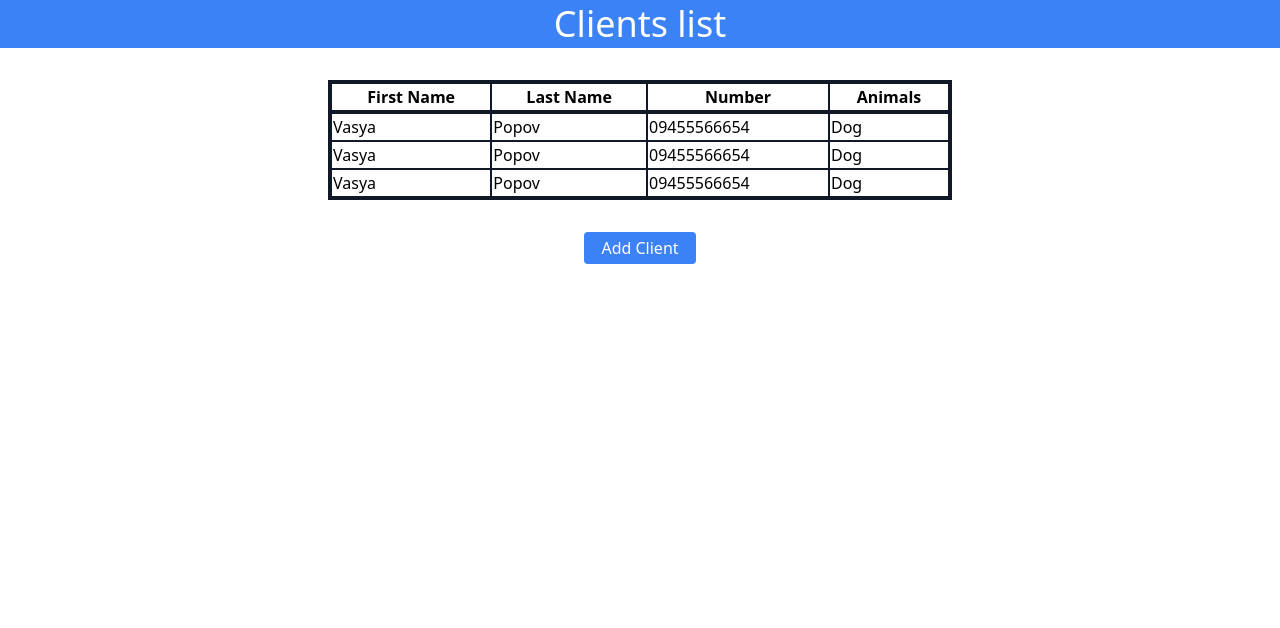
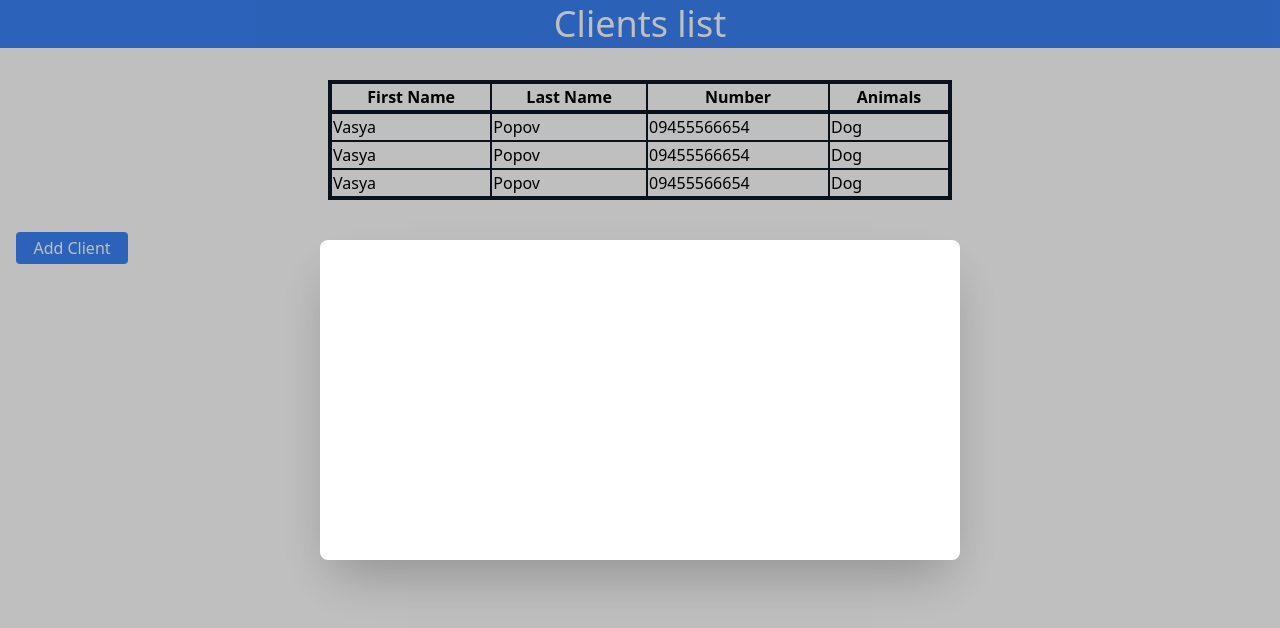
Before and after one commit to Andrey0295/test_expane, a React (Create React App) app: page / in a window 1280 px wide. Both pictures are taken after a click on the button "Add Client". Shown: the top 628 px of the page. Built offline with nearby package versions, Linux system fonts and the light colour scheme.

Commit message:
begins to create clients-editor in modal

```diff
--- a/src/App.tsx
+++ b/src/App.tsx
@@ -1,10 +1,19 @@
-import React from 'react';
+import React, { useState } from 'react';
 import ClientsTable from './components/ClientsTable/ClientsTable';
+import ClientsEditorModal from './components/ClientsEditorModal';
+import AddButton from './components/AddButton';
 
 const App: React.FC = () => {
+  let [showModal, setShowModal] = useState<boolean>(false);
+
+  const openModal = () => {
+    setShowModal((showModal = true));
+  };
   return (
     <div>
       <ClientsTable />
+      <AddButton onClick={openModal} />
+      {showModal ? <ClientsEditorModal /> : null}
     </div>
   );
 };
--- a/src/components/AddButton.tsx
+++ b/src/components/AddButton.tsx
@@ -1,11 +1,16 @@
 import React from 'react';
 
-const AddButton: React.FC = () => {
+type ButtonProps = {
+  onClick: () => void;
+};
+
+const AddButton: React.FC<ButtonProps> = ({ onClick }) => {
   return (
     <div>
       <button
         className="w-28 h-8 rounded bg-indigo-700 text-white hover:bg-blue-500 focus:bg-blue-500"
         type="button"
+        onClick={onClick}
       >
         Add Client
       </button>
--- /dev/null
+++ b/src/components/ClientsEditorModal.tsx
@@ -0,0 +1,13 @@
+import React from 'react';
+
+const ClientsEditorModal: React.FC = () => {
+  return (
+    <div className="fixed top-0 left-0 w-screen h-screen bg-black bg-opacity-25">
+      <div className="absolute top-1/2 left-1/2 transform -translate-x-2/4 -translate-y-2/4 w-2/4 h-80 bg-white shadow-2xl rounded-lg">
+        <form></form> {/*Здесь будет отдельный компонент формы*/}
+      </div>
+    </div>
+  );
+};
+
+export default ClientsEditorModal;
--- a/src/components/ClientsTable/ClientsTable.tsx
+++ b/src/components/ClientsTable/ClientsTable.tsx
@@ -1,5 +1,4 @@
 import React from 'react';
-import AddButton from '../AddButton';
 
 const ClientsTable: React.FC = () => {
   return (
@@ -34,7 +33,6 @@ const ClientsTable: React.FC = () => {
           </tr>
         </tbody>
       </table>
-      <AddButton />
     </div>
   );
 };
```
